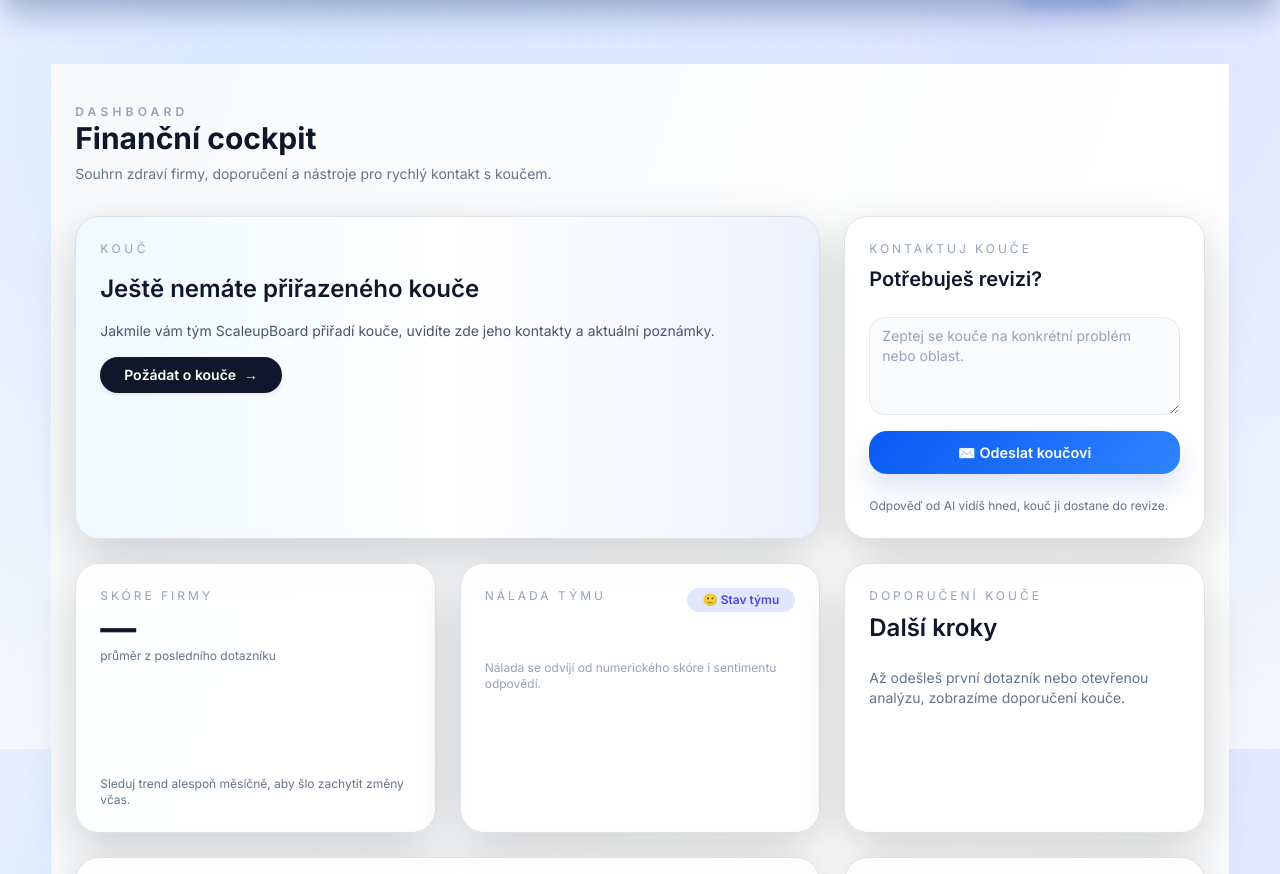
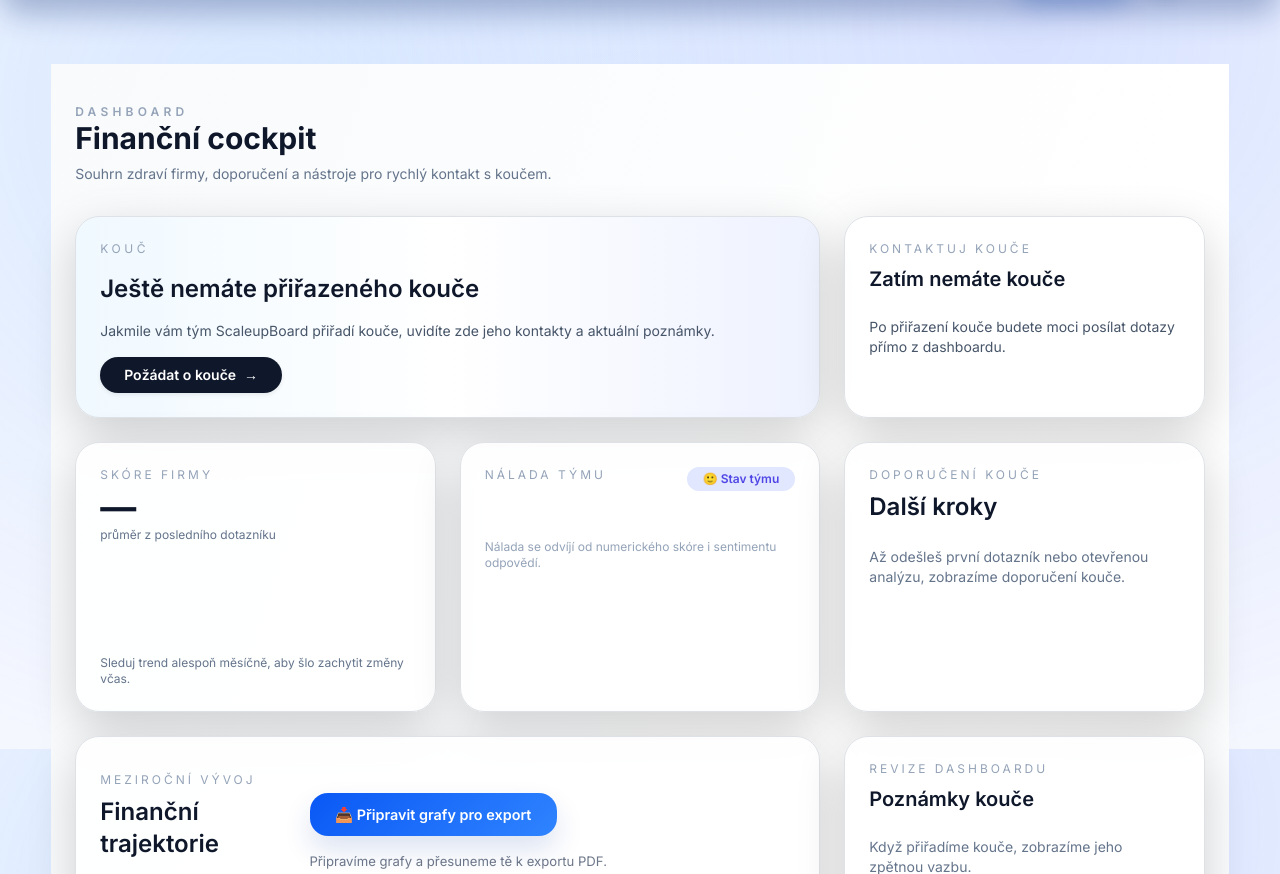
Before and after one commit to bodichek/scb_ai_refactor, a Django app: template templates/dashboard/index.html in a window 1280 px wide. Shown: the part 51-925 px from the top of the page. Run offline with Django 5.2, Linux system fonts and the light colour scheme; the template is opened without the code that fills it, so the values that code supplies are empty; parts of the project's set-up code (start-up, migrations or seed data) failed here and were passed over; some libraries are stand-ins or nearby versions.

Commit message:
upravené dashboard pole pro odesilani dotazu

```diff
--- a/templates/dashboard/index.html
+++ b/templates/dashboard/index.html
@@ -385,6 +385,7 @@
       if (contactForm) {
         const messageInput = document.getElementById('coachMessage');
         const statusEl = document.getElementById('coachContactStatus');
+        const sendUrl = contactForm.dataset.sendUrl;
         const setContactStatus = (text, tone = 'info') => {
           statusEl.textContent = text;
           statusEl.classList.remove('text-slate-500', 'text-emerald-600', 'text-rose-600', 'text-amber-600');
@@ -400,6 +401,10 @@
         };
         contactForm.addEventListener('submit', async (event) => {
           event.preventDefault();
+          if (!sendUrl) {
+            setContactStatus('Chybí adresa pro odeslání. Zkus to znovu později.', 'error');
+            return;
+          }
           const message = (messageInput?.value || '').trim();
           if (!message) {
             setContactStatus('Napiš stručně, s čím potřebuješ pomoct.', 'warning');
@@ -407,19 +412,21 @@
           }
           setContactStatus('Posílám dotaz koučovi…', 'info');
           try {
-            const response = await fetch('{% url "dashboard:ask_coach" %}', {
+            const payload = new URLSearchParams();
+            payload.append('body', message);
+            const response = await fetch(sendUrl, {
               method: 'POST',
               headers: {
-                'Content-Type': 'application/json',
+                'Content-Type': 'application/x-www-form-urlencoded; charset=UTF-8',
                 'X-CSRFToken': getCookie('csrftoken'),
+                'HX-Request': 'true',
               },
-              body: JSON.stringify({ message }),
+              body: payload.toString(),
             });
-            const data = await response.json();
-            if (!data.success) {
-              throw new Error(data.error || 'Chyba při odeslání');
+            if (!response.ok) {
+              throw new Error('Chyba při odeslání');
             }
-            setContactStatus(data.reply || 'Zpráva byla odeslána.', 'success');
+            setContactStatus('Zpráva byla odeslána do Intercomu.', 'success');
             messageInput.value = '';
           } catch (error) {
             setContactStatus('Nepodařilo se odeslat dotaz. Zkus to prosím znovu.', 'error');
@@ -556,17 +563,27 @@
         {% endif %}
       </section>
 
+      {% if assigned_coach %}
       <section class="dashboard-card xl:col-span-2 bg-white/90 border border-slate-200/70 rounded-3xl shadow-lg shadow-slate-900/5 p-6 flex flex-col gap-4">
         <div>
           <p class="text-xs uppercase tracking-[0.25em] text-slate-400">Kontaktuj kouče</p>
-          <h2 class="mt-2 text-xl font-semibold text-slate-900">Potřebuješ revizi?</h2>
+          <h2 class="mt-2 text-xl font-semibold text-slate-900">Potřebuješ poradit?</h2>
         </div>
-        <form id="coachContactForm" class="space-y-4">
+        <form id="coachContactForm" class="space-y-4" data-send-url="{% url 'intercom:send' client_id=request.user.id %}">
           <textarea id="coachMessage" name="message" rows="4" class="block w-full rounded-2xl border-slate-200 bg-slate-50/70 text-sm text-slate-700 placeholder:text-slate-400 focus:border-sky-500 focus:ring-sky-500" placeholder="Zeptej se kouče na konkrétní problém nebo oblast."></textarea>
           <button type="submit" class="scb-btn scb-btn-primary w-full justify-center">✉️ Odeslat koučovi</button>
         </form>
-        <p id="coachContactStatus" class="text-xs text-slate-500" data-tone="info">Odpověď od AI vidíš hned, kouč ji dostane do revize.</p>
+        <p id="coachContactStatus" class="text-xs text-slate-500" data-tone="info">Zpráva se odešle do Intercomu a kouč ji uvidí v konverzaci.</p>
       </section>
+      {% else %}
+      <section class="dashboard-card xl:col-span-2 bg-white/90 border border-slate-200/70 rounded-3xl shadow-lg shadow-slate-900/5 p-6 flex flex-col gap-4">
+        <div>
+          <p class="text-xs uppercase tracking-[0.25em] text-slate-400">Kontaktuj kouče</p>
+          <h2 class="mt-2 text-xl font-semibold text-slate-900">Zatím nemáte kouče</h2>
+        </div>
+        <p class="text-sm text-slate-600">Po přiřazení kouče budete moci posílat dotazy přímo z dashboardu.</p>
+      </section>
+      {% endif %}
 
       <section class="dashboard-card xl:col-span-2 bg-white/90 border border-slate-200/70 rounded-3xl shadow-lg shadow-slate-900/5 p-6 flex flex-col gap-6">
         <div class="flex items-start justify-between">
```
